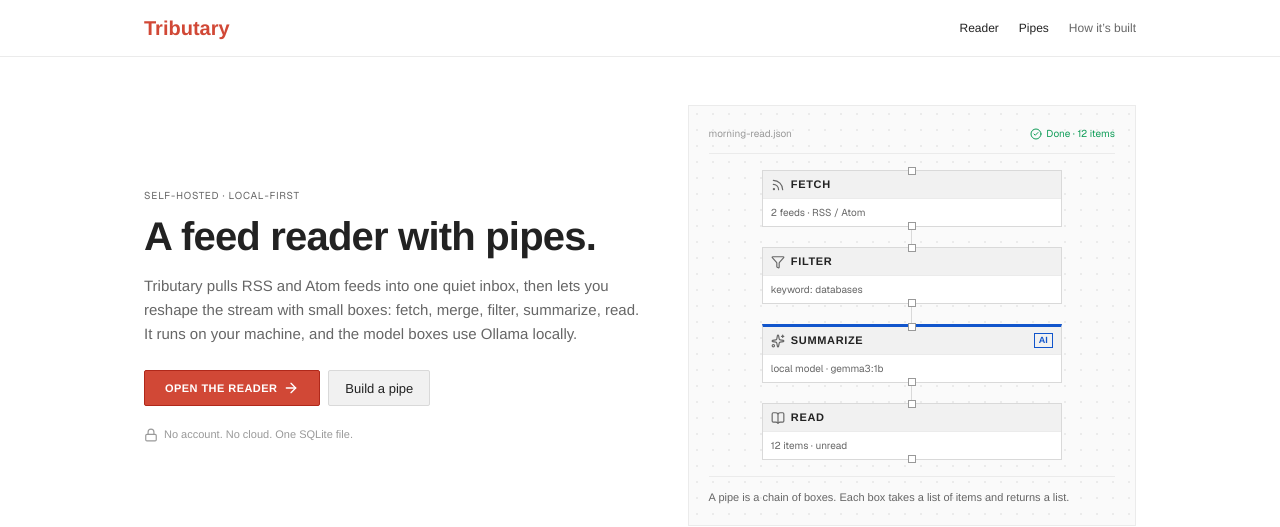
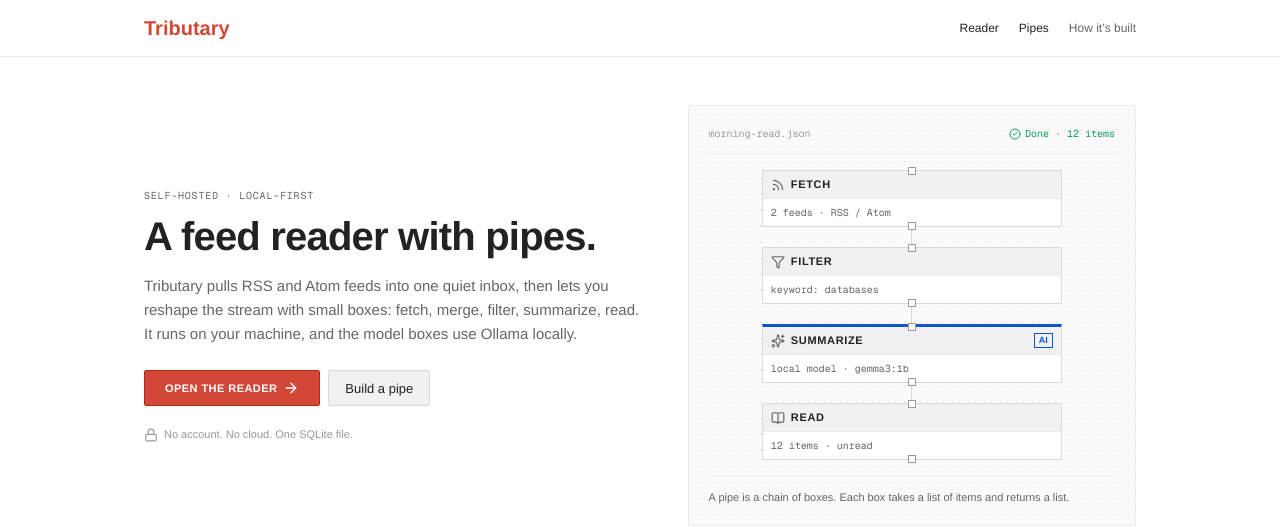
Before and after one commit to Ekomjah/tributary, a Next.js app in the folder frontend/: page / in a window 1280 px wide. Shown: the top 527 px of the page. Built offline with nearby package versions, Linux system fonts and the light colour scheme.

Commit message:
style: use Geist Mono for monospace text
Entire-Checkpoint: 01M6J13BRVC71TY50GVX4CPRE5

```diff
--- a/frontend/app/globals.css
+++ b/frontend/app/globals.css
@@ -39,7 +39,8 @@
 @theme inline {
   --font-sans: var(--font-arimo), Arial, Helvetica, sans-serif;
   --font-reading: var(--font-open-sans), "Open Sans", system-ui, sans-serif;
-  --font-mono: var(--font-geist), ui-monospace, SFMono-Regular, Menlo, monospace;
+  --font-mono: var(--font-geist-mono), ui-monospace, SFMono-Regular, Menlo,
+    monospace;
 
   --color-canvas: var(--bg);
   --color-chrome: var(--chrome);
--- a/frontend/app/layout.tsx
+++ b/frontend/app/layout.tsx
@@ -1,5 +1,5 @@
 import type { Metadata } from "next";
-import { Arimo, Geist, Open_Sans } from "next/font/google";
+import { Arimo, Geist_Mono, Open_Sans } from "next/font/google";
 import { connection } from "next/server";
 
 import { readAuthRuntimeConfig } from "@/lib/auth-config";
@@ -20,8 +20,8 @@ const openSans = Open_Sans({
   display: "swap",
 });
 
-const geist = Geist({
-  variable: "--font-geist",
+const geistMono = Geist_Mono({
+  variable: "--font-geist-mono",
   subsets: ["latin"],
   display: "swap",
 });
@@ -45,7 +45,7 @@ export default async function RootLayout({ children }: LayoutProps<"/">) {
   return (
     <html
       lang="en"
-      className={`${arimo.variable} ${openSans.variable} ${geist.variable}`}
+      className={`${arimo.variable} ${openSans.variable} ${geistMono.variable}`}
     >
       <body>
         <Providers auth={auth}>{children}</Providers>
```
